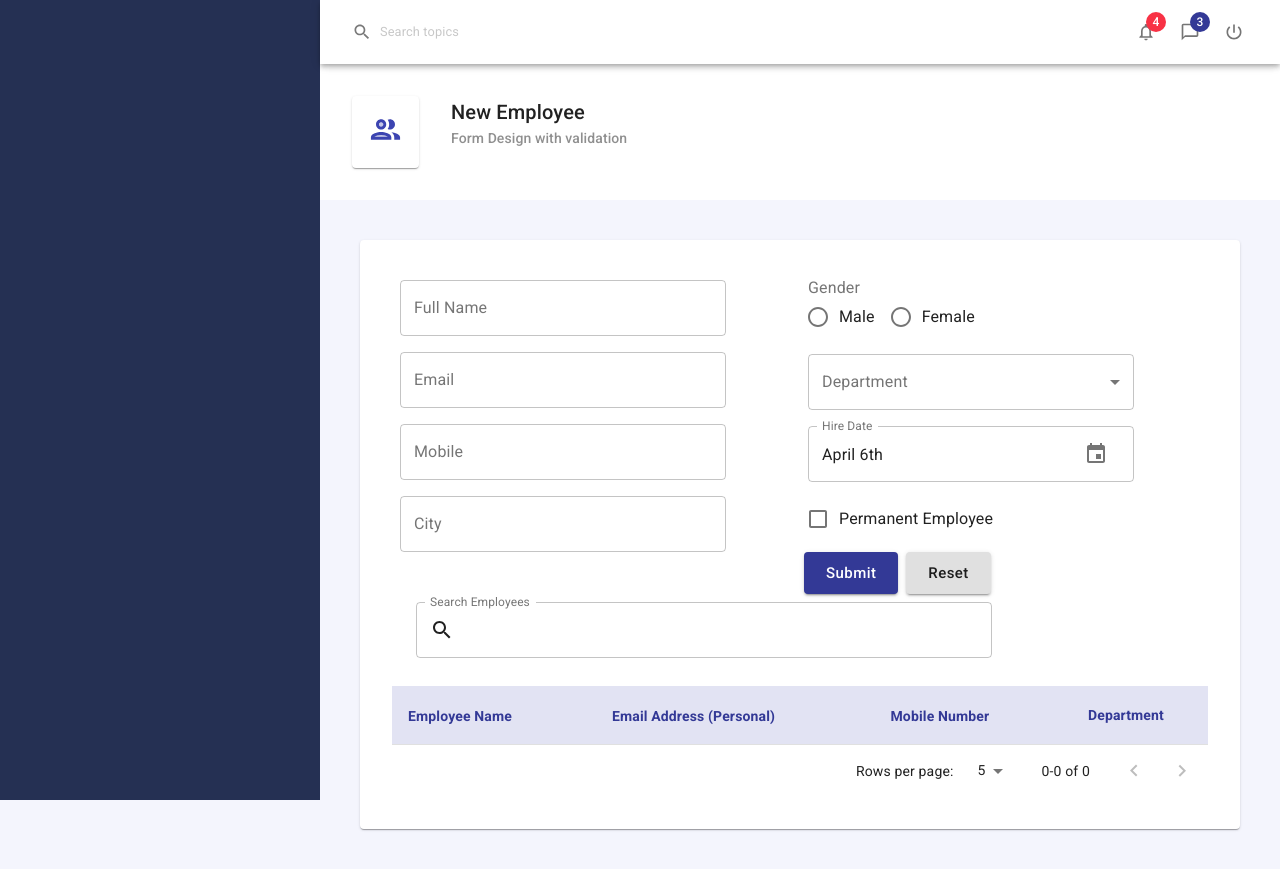
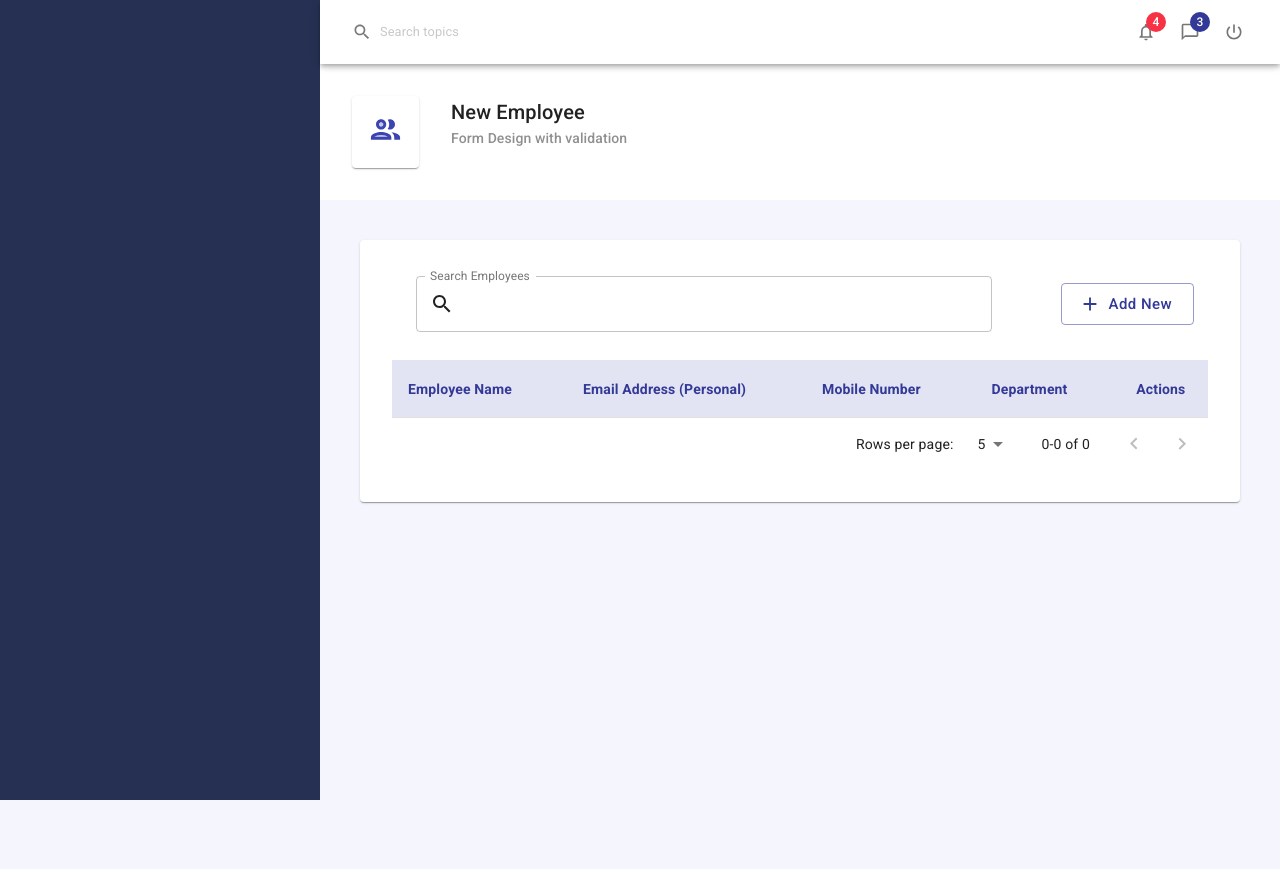
Before and after one commit to alexangria1992/react-mui-system, a React (Create React App) app: page / in a window 1280 px wide. After the commit the page ends 800 px from the top, so only its background shows below. Built offline with nearby package versions, Linux system fonts and the light colour scheme.

Commit message:
Popup Dialog

```diff
--- /dev/null
+++ b/src/components/Popup.js
@@ -0,0 +1,41 @@
+import { Dialog, DialogContent, DialogTitle, makeStyles, Typography } from '@material-ui/core';
+import React from 'react'
+import Controls from "./controls/Controls"
+import  CloseIcon  from '@material-ui/icons/Close'
+
+const useStyles = makeStyles(theme => ({
+    dialogWrapper : {
+        padding: theme.spacing(2),
+        position: 'absolute',
+        top: theme.spacing(5)
+    },
+    dialogTitle: {
+        paddingRight: '0px',
+
+    }
+}))
+
+export default function Popup(props) {
+    const {title, children, openPopup, setOpenPopup} = props;
+    const classes = useStyles();
+    return (
+        <Dialog open={openPopup} maxWidth="md" classes={{paper: classes.dialogWrapper}}>
+            <DialogTitle className={classes.dialogTitle}>
+                <div style={{display: 'flex'}}>
+                <Typography variant="h6" component="div" style={{flexGrow: 1}}>
+                    {title}
+                </Typography>
+                <Controls.ActionButton
+                color="secondary"
+                onClick={()=> {setOpenPopup(false)}}
+                >
+                    <CloseIcon/>
+                </Controls.ActionButton>
+                </div>
+            </DialogTitle>
+            <DialogContent>
+                {children}
+            </DialogContent>
+        </Dialog>
+    )
+}
--- /dev/null
+++ b/src/components/controls/ActionButton.js
@@ -0,0 +1,36 @@
+import React from 'react'
+import  {Button, makeStyles } from '@material-ui/core';
+
+const useStyles = makeStyles(theme => ({
+    root: {
+        minWidth: 0,
+        margin: theme.spacing(0.5)
+    },
+    secondary: {
+        backgroundColor: theme.palette.secondary.light,
+        '& .MuiButton-;abe;': {
+
+            color: theme.palette.secondary.main,
+        }
+    },
+    primary: {
+        backgroundColor: theme.palette.primary.light,
+        '& .MuiButton-label': {
+            color: theme.palette.primary.main,
+        }
+    }
+
+}))
+
+export default function ActionButton(props) {
+    const {color, children, onClick, } = props;
+    const classes = useStyles();
+    return (
+        <Button
+        className={`${classes.root} ${classes[color]}`}
+        onClick={onClick}
+        >
+            {children}
+        </Button>
+    )
+}
--- a/src/components/controls/Controls.js
+++ b/src/components/controls/Controls.js
@@ -4,6 +4,7 @@ import Select from './Select'
 import Checkbox from './Checkbox'
 import DatePicker from './DatePicker'
 import Button from './Button'
+import ActionButton from './ActionButton'
 
  const Controls = {
     Input,
@@ -11,7 +12,8 @@ import Button from './Button'
     Select,
     Checkbox,
     DatePicker,
-    Button
+    Button,
+    ActionButton
 }
 
 export default Controls;
--- a/src/pages/Employees/EmployeeForm.js
+++ b/src/pages/Employees/EmployeeForm.js
@@ -29,7 +29,9 @@ const initialFValues = {
 
 
 
-export default function EmployeeForm() {
+export default function EmployeeForm(props) {
+
+    const {addOrEdit, recordForEdit } = props;
 
     const validate= (fieldValues = values) => {
         let temp = {...errors}
@@ -63,9 +65,19 @@ export default function EmployeeForm() {
     const handleSubmit = e => {
         e.preventDefault()
         if(validate())
-        employeeService.insertEmployee(values)
-        resetForm()
+        {
+            addOrEdit(values, resetForm);
+        }
     }
+
+    useEffect(() => {
+        if(recordForEdit != null)
+        {
+            setValues({
+                ...recordForEdit
+            })
+        }
+    },[recordForEdit])
 
 
 
--- a/src/pages/Employees/Employees.js
+++ b/src/pages/Employees/Employees.js
@@ -7,6 +7,10 @@ import useTable from '../../components/useTable'
 import * as employeeService  from "../../services/employeeService"
 import Controls from "../../components/controls/Controls"
 import { Search } from '@material-ui/icons'
+import  AddIcon  from '@material-ui/icons/Add'
+import Popup from "../../components/Popup"
+import  EditOutlinedIcon  from '@material-ui/icons/EditOutlined'
+import  CloseIcon  from '@material-ui/icons/Close'
 
 const useStyles = makeStyles(theme => ({
     pageContent: {
@@ -15,6 +19,10 @@ const useStyles = makeStyles(theme => ({
     },
     searchInput: {
         width: '75%'
+    },
+    newButton: {
+        position: 'absolute',
+        right: '10px'
     }
 }))
 
@@ -22,14 +30,17 @@ const headCells = [
     {id: 'fullName', label: 'Employee Name'},
     {id: 'email', label: 'Email Address (Personal)'},
     {id: 'mobile', label: 'Mobile Number'},
-    {id: 'department', label: 'Department', disableSorting: true},
+    {id: 'department', label: 'Department', },
+    {id: 'actions', label: 'Actions', disableSorting: true}
 
 ]
 
 export default function Employees() {
     const classes = useStyles();
+    const [recordForEdit, setRecordForEdit] = useState(null)
     const [records, setRecords] = useState(employeeService.getAllEmployees())
     const [filterFn, setFilterFn] = useState({fn: items => {return items;}})
+    const [openPopup, setOpenPopup] = useState(false)
 
     const {
         TblContainer,
@@ -52,6 +63,22 @@ export default function Employees() {
         })
     }
 
+    const addOrEdit = (employee, resetForm) => {
+        if(employee.id == 0)
+        employeeService.insertEmployee(employee)
+            else
+            employeeService.updateEmployee(employee)
+        resetForm()
+        setRecordForEdit(null)
+        setOpenPopup(false)
+        setRecords(employeeService.getAllEmployees())
+    }
+
+    const openInPopup = item => {
+        setRecordForEdit(item)
+        setOpenPopup(true)
+    }
+
 
     return (
         <>
@@ -61,7 +88,6 @@ export default function Employees() {
         icon={<PeopleOutlineTwoToneIcon fontSize="large"/>}
        />
        <Paper className={classes.pageContent}>
-           <EmployeeForm />
            <Toolbar>
                 <Controls.Input
                 label="Search Employees"
@@ -76,6 +102,13 @@ export default function Employees() {
                     onChange={handleSearch}
 
                 />
+            <Controls.Button
+                text= "Add New"
+                variant="outlined"
+                startIcon={<AddIcon/>}
+                className={classes.newButton}
+                onClick = {() => {setOpenPopup(true); setRecordForEdit(null);}}
+            />
 
            </Toolbar>
            <TblContainer>
@@ -96,6 +129,21 @@ export default function Employees() {
                                 <TableCell>
                                     {item.department}
                                 </TableCell>
+                                <TableCell>
+                                    <Controls.ActionButton
+                                    color="primary"
+                                    onClick={()=> {openInPopup(item)}}
+                                    >
+                                        <EditOutlinedIcon fontSize="small"
+
+                                        />
+                                    </Controls.ActionButton>
+                                    <Controls.ActionButton
+                                    color="secondary"
+                                    >
+                                        <CloseIcon fontSize="small"/>
+                                    </Controls.ActionButton>
+                                </TableCell>
                             </TableRow>
                         ))
                     }
@@ -103,6 +151,16 @@ export default function Employees() {
            </TblContainer>
            <TblPagination/>
        </Paper>
+       <Popup
+       title="Employee Form"
+       openPopup = {openPopup}
+       setOpenPopup = {setOpenPopup}
+       >
+            <EmployeeForm
+            recordForEdit={recordForEdit}
+            addOrEdit={addOrEdit}
+            />
+       </Popup>
        </>
     )
 }
--- a/src/services/employeeService.js
+++ b/src/services/employeeService.js
@@ -15,6 +15,13 @@ export function insertEmployee(data){
     let employees = getAllEmployees()
     data['id'] = generateEmployeeId()
     employees.push(data)
+    localStorage.setItem(KEYS.employees, JSON.stringify(employees))
+}
+
+export function updateEmployee(data){
+    let employees = getAllEmployees()
+    let recordIndex = employees.findIndex(x => x.id == data.id);
+    employees[recordIndex] = {...data}
     localStorage.setItem(KEYS.employees, JSON.stringify(employees))
 }
 
```
